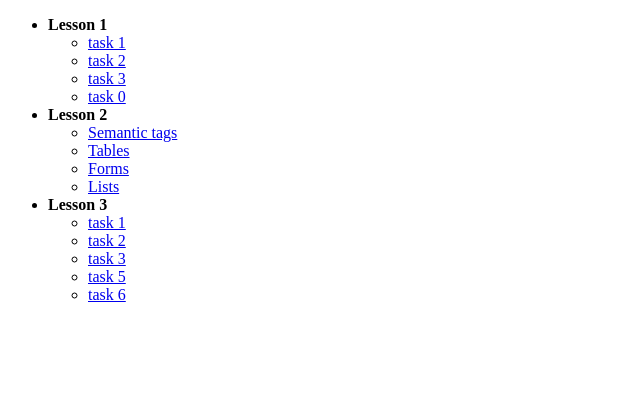
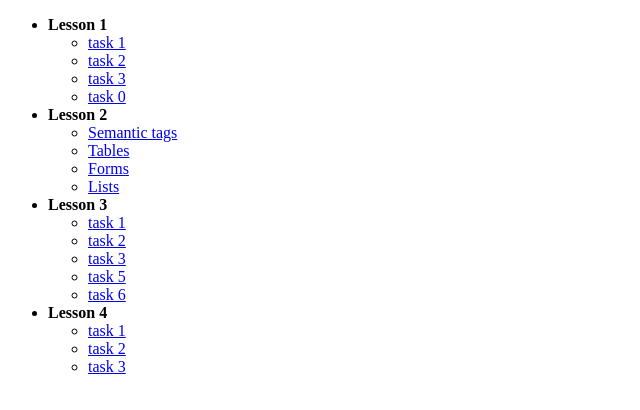
Before and after one commit to maxlezh/markup_hw, a plain HTML site: page index.html in a window 1280 px wide. Shown: the whole page, without its empty margins (0-640 px from the left). Drawn offline with Linux system fonts and the light colour scheme.

Commit message:
Update
Update

```diff
--- a/index.html
+++ b/index.html
@@ -30,7 +30,13 @@
         <li><a href="lesson3/task4.html">task 3</a></li>
         <li><a href="lesson3/task5.html">task 5</a></li>
         <li><a href="lesson3/task6.html">task 6</a></li>
-        <!-- -->
+    </ul>
+    </li>
+    <li><strong>Lesson 4</strong>
+    <ul>
+        <li><a href="lesson4/task1.html">task 1</a></li>
+        <li><a href="lesson4/task2.html">task 2</a></li>
+        <li><a href="lesson4/task3.html">task 3</a></li>
     </ul>
     </li>
 </ul>
```
